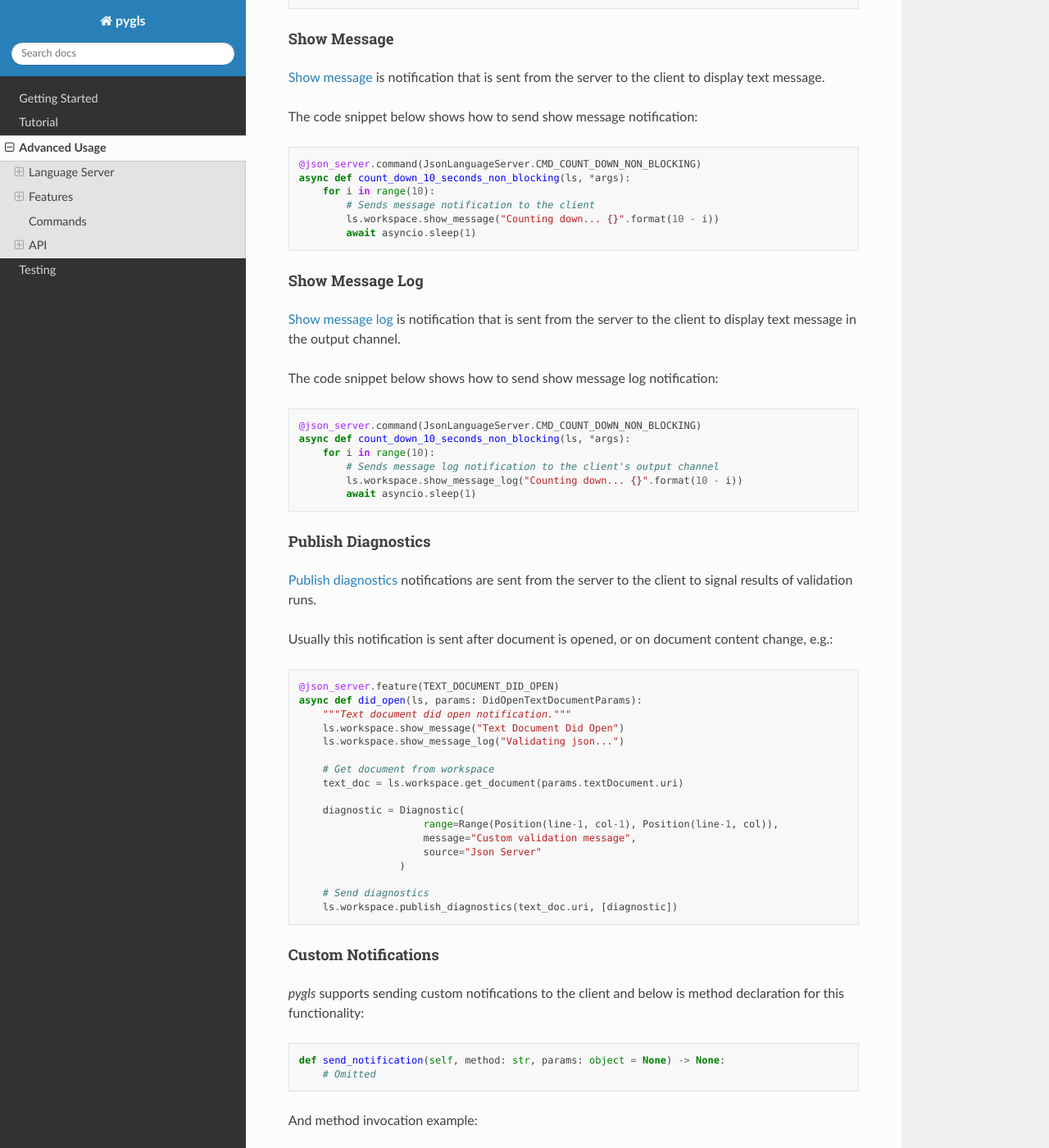
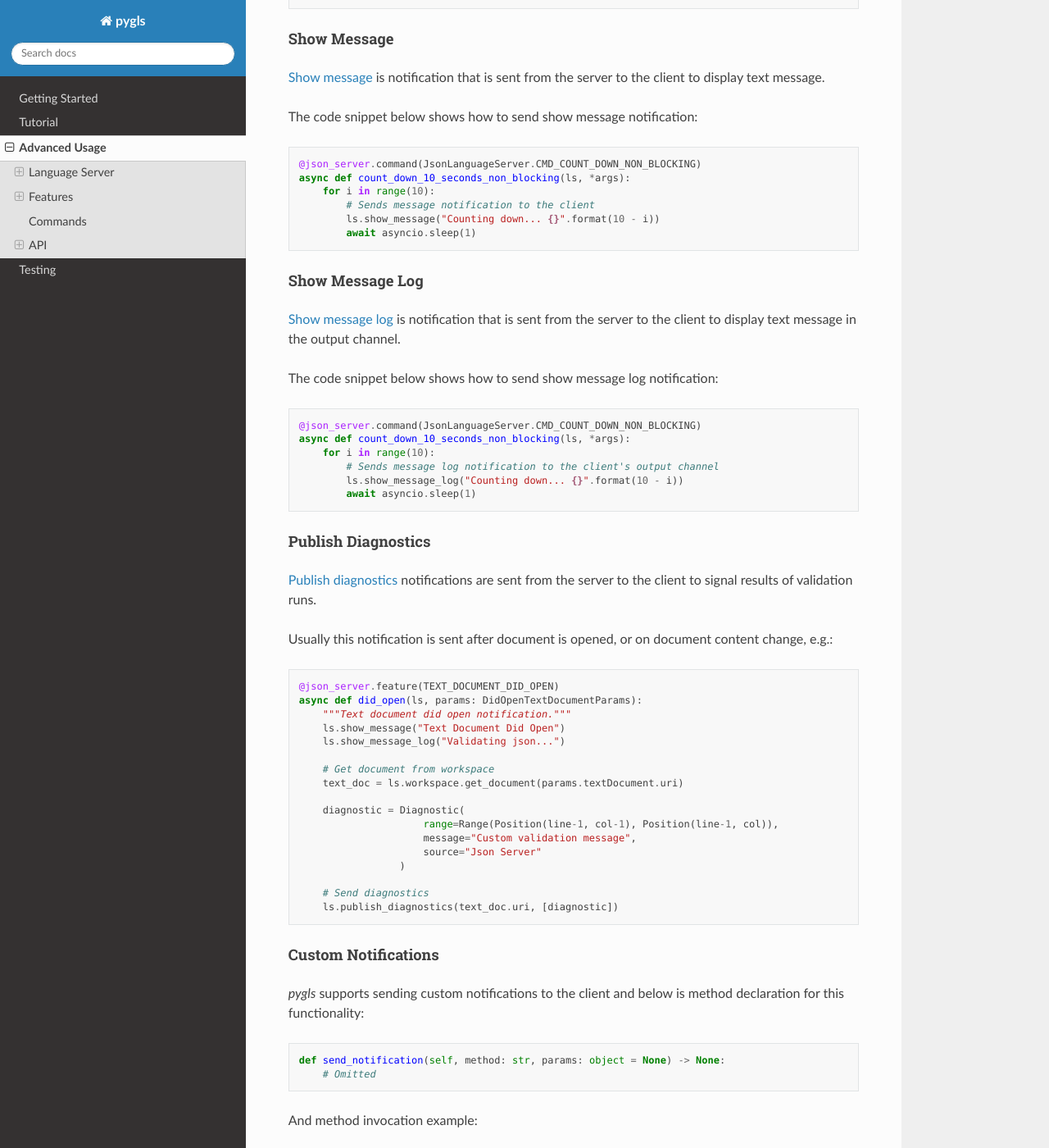
Before and after one commit to openlawlibrary/pygls, a Sphinx documentation site: the page built from docs/source/pages/advanced_usage.rst, in a window 1280 px wide and 1400 px high, scrolled down 6112 px. Shown: the whole window at 82% size. Built offline with Sphinx 7.4.7 and the Read the Docs theme 2.0.0, drawn with Linux system fonts in a browser that asks for light colours.

```diff
--- a/docs/source/index.rst
+++ b/docs/source/index.rst
@@ -3,8 +3,8 @@
    You can adapt this file completely to your liking, but it should at least
    contain the root `toctree` directive.
 
-pygls
-=====
+*pygls*
+=======
 
 `pygls`_ (pronounced like “pie glass”) is a generic implementation of
 the `Language Server Protocol`_ written in the Python programming language. It
--- a/docs/source/pages/advanced_usage.rst
+++ b/docs/source/pages/advanced_usage.rst
@@ -358,7 +358,7 @@ The code snippet below shows how to send show message notification:
     async def count_down_10_seconds_non_blocking(ls, *args):
         for i in range(10):
             # Sends message notification to the client
-            ls.workspace.show_message("Counting down... {}".format(10 - i))
+            ls.show_message("Counting down... {}".format(10 - i))
             await asyncio.sleep(1)
 
 Show Message Log
@@ -377,7 +377,7 @@ The code snippet below shows how to send show message log notification:
     async def count_down_10_seconds_non_blocking(ls, *args):
         for i in range(10):
             # Sends message log notification to the client's output channel
-            ls.workspace.show_message_log("Counting down... {}".format(10 - i))
+            ls.show_message_log("Counting down... {}".format(10 - i))
             await asyncio.sleep(1)
 
 Publish Diagnostics
@@ -396,8 +396,8 @@ document content change, e.g.:
     @json_server.feature(TEXT_DOCUMENT_DID_OPEN)
     async def did_open(ls, params: DidOpenTextDocumentParams):
         """Text document did open notification."""
-        ls.workspace.show_message("Text Document Did Open")
-        ls.workspace.show_message_log("Validating json...")
+        ls.show_message("Text Document Did Open")
+        ls.show_message_log("Validating json...")
 
         # Get document from workspace
         text_doc = ls.workspace.get_document(params.textDocument.uri)
@@ -409,7 +409,7 @@ document content change, e.g.:
                      )
 
         # Send diagnostics
-        ls.workspace.publish_diagnostics(text_doc.uri, [diagnostic])
+        ls.publish_diagnostics(text_doc.uri, [diagnostic])
 
 Custom Notifications
 ^^^^^^^^^^^^^^^^^^^^
--- a/docs/source/pages/tutorial.rst
+++ b/docs/source/pages/tutorial.rst
@@ -142,8 +142,8 @@ settings.
 
 We already saw that we *don't* want to block the main thread. Sending the
 configuration request to the client will result with the response from it, but
-we don't know when. You have to pass *callback* function which will be triggered
-once response from the client is received.
+we don't know when. You have to pass *callback* function which will be
+triggered once response from the client is received.
 
 .. code-block:: python
 
```
Also changed, not shown: other parts of docs/source/pages/tutorial.rst (+1 -1 lines), examples/README.md.
